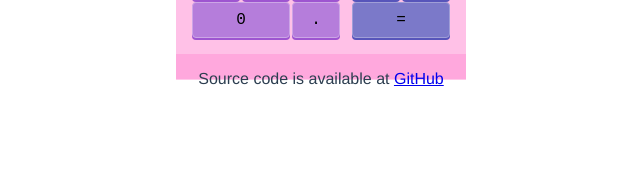
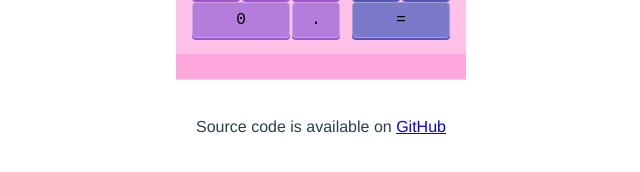
Before and after one commit to Auralcat/v-calculator, a Vue app: page / in a window 1280 px wide. Shown: the part 346-518 px from the top of the page, without its empty margins (319-959 px from the left). Built offline with nearby package versions, Linux system fonts and the light colour scheme.

Commit message:
Adjust lower paragraph in a footer

```diff
--- a/src/App.vue
+++ b/src/App.vue
@@ -2,10 +2,11 @@
   <div id="app">
     <Main/>
     <div class="source">
-      <p>
-        Source code is available at
+      <footer>
+        <p>Source code is available on
           <a href="https://github.com/Auralcat/v-calculator">GitHub</a>
         </p>
+      </footer>
     </div>
   </div>
 </template>
@@ -30,4 +31,8 @@ export default {
     color: #2c3e50;
     margin-top: 60px;
   }
+
+  footer {
+    margin-top: 4rem;
+  }
 </style>
```
Lines whose indentation alone changed are shown as unchanged.
